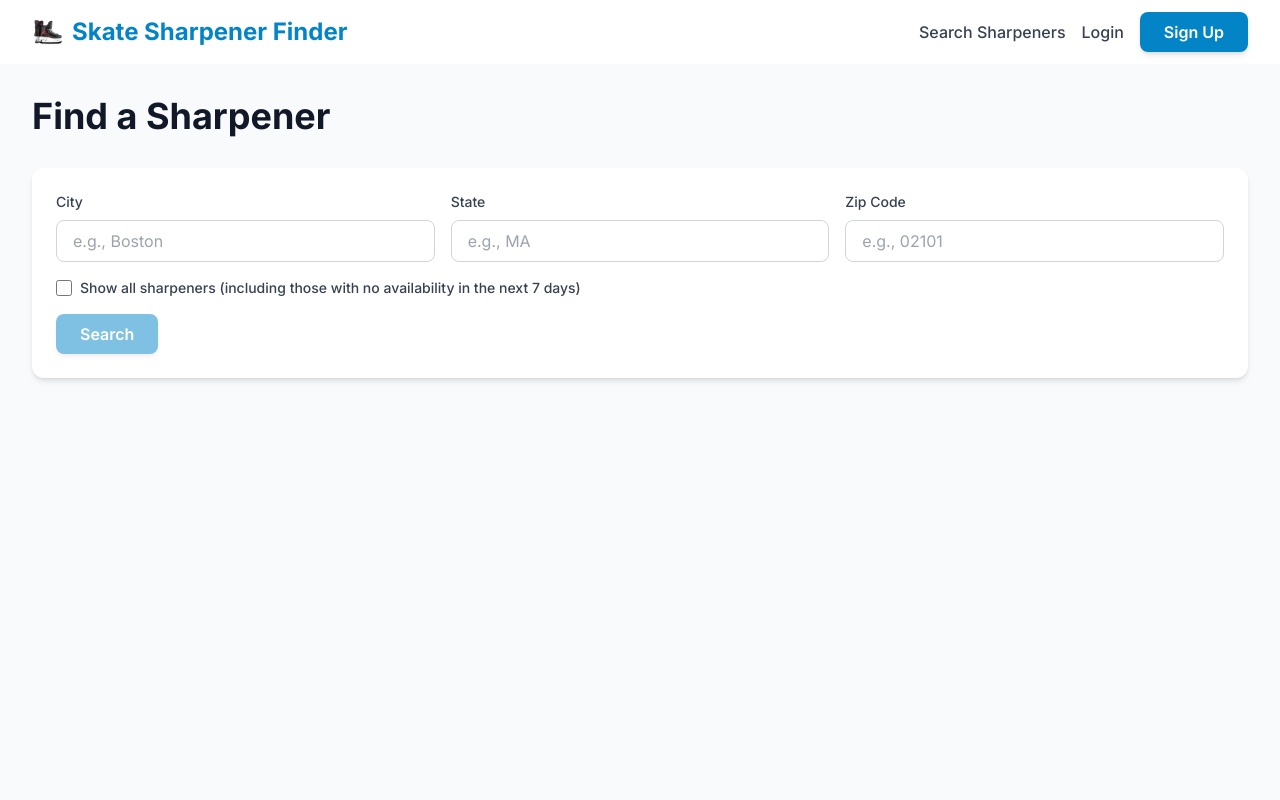
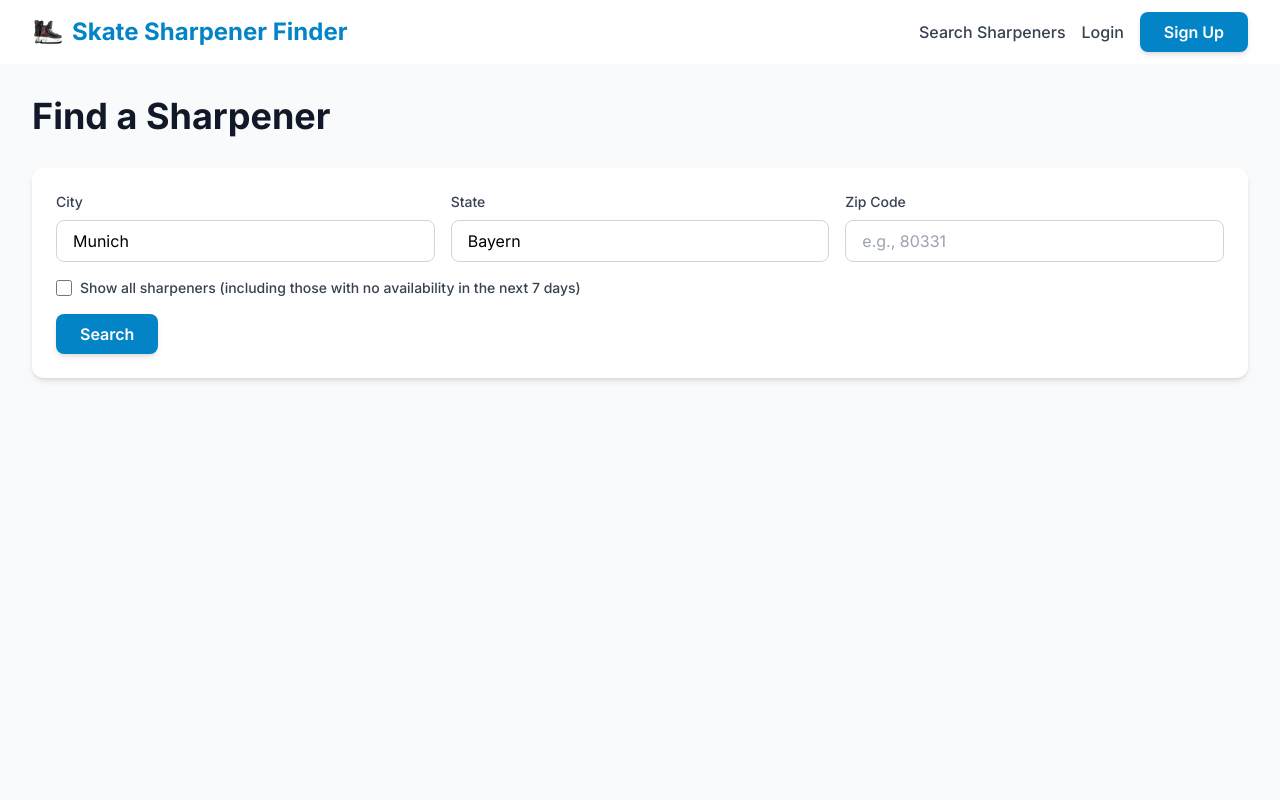
Before and after one commit to denizdogan-dd21/skate-sharpener-finder, a Next.js app: page /search in a window 1280 px wide. Shown: the top 800 px of the page. Built offline with nearby package versions, Linux system fonts and the light colour scheme.

Commit message:
Set default search location to Munich, Bayern, Germany

```diff
--- a/app/search/page.tsx
+++ b/app/search/page.tsx
@@ -5,8 +5,8 @@ import Link from 'next/link'
 
 export default function SearchPage() {
   const [searchParams, setSearchParams] = useState({
-    city: '',
-    state: '',
+    city: 'Munich',
+    state: 'Bayern',
     zipCode: ''
   })
   const [results, setResults] = useState<any[]>([])
@@ -61,7 +61,7 @@ export default function SearchPage() {
                   id="city"
                   type="text"
                   className="input-field"
-                  placeholder="e.g., Boston"
+                  placeholder="e.g., Munich"
                   value={searchParams.city}
                   onChange={(e) => setSearchParams({ ...searchParams, city: e.target.value })}
                 />
@@ -74,7 +74,7 @@ export default function SearchPage() {
                   id="state"
                   type="text"
                   className="input-field"
-                  placeholder="e.g., MA"
+                  placeholder="e.g., Bayern"
                   value={searchParams.state}
                   onChange={(e) => setSearchParams({ ...searchParams, state: e.target.value })}
                 />
@@ -87,7 +87,7 @@ export default function SearchPage() {
                   id="zipCode"
                   type="text"
                   className="input-field"
-                  placeholder="e.g., 02101"
+                  placeholder="e.g., 80331"
                   value={searchParams.zipCode}
                   onChange={(e) => setSearchParams({ ...searchParams, zipCode: e.target.value })}
                 />
```
